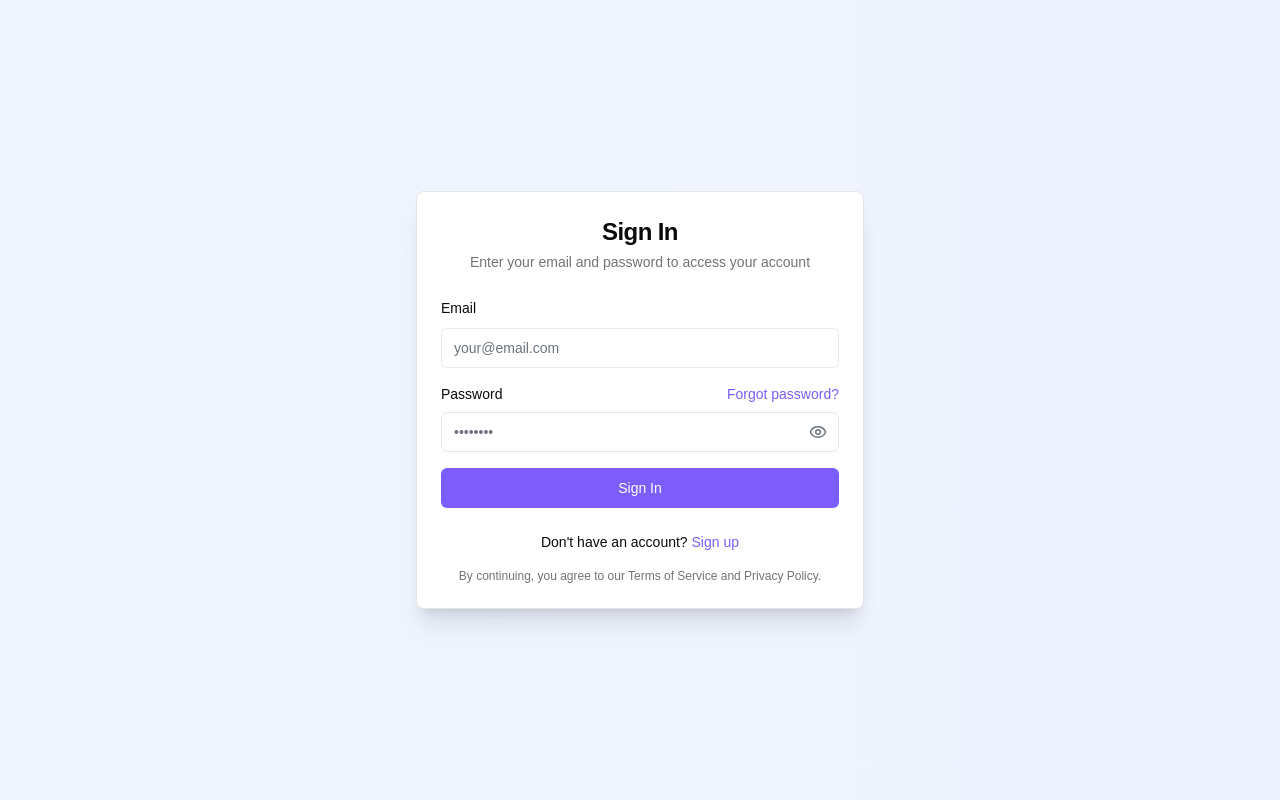
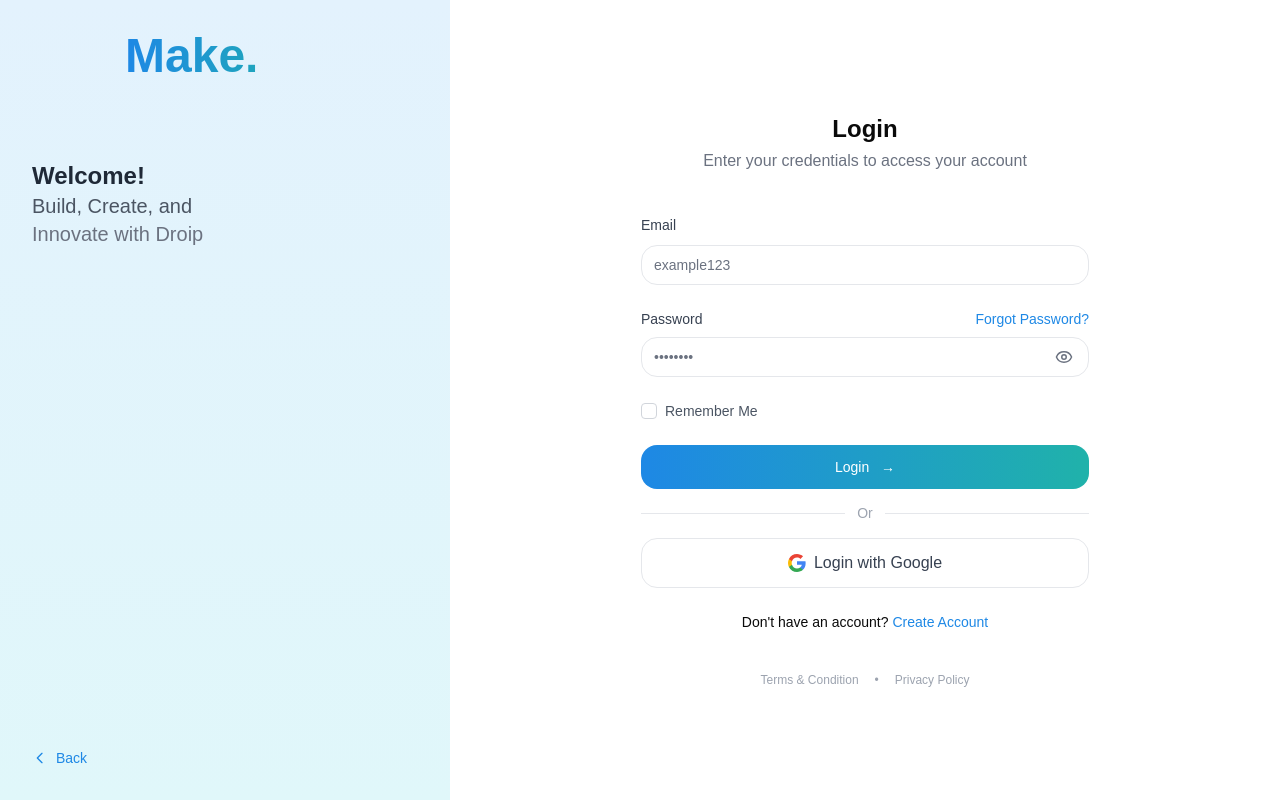
Before and after one commit to mattparisien/canva-clone, a Next.js app: page /signin in a window 1280 px wide. Built offline with nearby package versions, Linux system fonts and the light colour scheme; no server answers.

Commit message:
Make signin

```diff
--- a/app/(routes)/(auth)/signin/page.tsx
+++ b/app/(routes)/(auth)/signin/page.tsx
@@ -6,10 +6,11 @@ import Link from "next/link";
 import { signIn } from "next-auth/react";
 import { Button } from "@components/ui/button";
 import { Input } from "@components/ui/input";
-import { Card, CardContent, CardDescription, CardFooter, CardHeader, CardTitle } from "@components/ui/card";
+import { Checkbox } from "@components/ui/checkbox";
 import { Label } from "@components/ui/label";
 import { Alert, AlertDescription } from "@components/ui/alert";
 import { Eye, EyeOff } from "lucide-react";
+import Image from "next/image";
 
 export default function SignIn() {
   const router = useRouter();
@@ -18,6 +19,7 @@ export default function SignIn() {
   const [isLoading, setIsLoading] = useState(false);
   const [error, setError] = useState("");
   const [showPassword, setShowPassword] = useState(false);
+  const [rememberMe, setRememberMe] = useState(false);
 
   // Get return URL from query parameter
   const searchParams = new URLSearchParams(
@@ -38,7 +40,37 @@ export default function SignIn() {
       });
 
       if (result?.error) {
-        setError(result.error || "Failed to sign in");
+
+        let msg;
+
+        switch (result.error) {
+          case "CredentialsSignin":
+            msg = "Invalid email or password";
+            break;
+          case "OAuthAccountNotLinked":
+            msg = "This account is linked to another provider. Please use that provider to sign in.";
+            break;
+          case "OAuthCallbackError":
+            msg = "An error occurred during the OAuth callback. Please try again.";
+            break;
+          case "OAuthCreateAccount":
+            msg = "An error occurred while creating the account. Please try again.";
+            break;
+          case "OAuthSignIn":
+            msg = "An error occurred during the OAuth sign-in. Please try again.";
+            break;
+          case "OAuthSignOut":
+            msg = "An error occurred during the OAuth sign-out. Please try again.";
+            break;
+          case "OAuthTokenError":
+            msg = "An error occurred while retrieving the OAuth token. Please try again.";
+            break;
+          default:
+            msg = "An unknown error occurred. Please try again.";
+        }
+
+
+        setError(msg || "Failed to sign in");
       } else {
         router.push(returnUrl);
       }
@@ -50,43 +82,70 @@ export default function SignIn() {
   };
 
   return (
-    <div className="flex min-h-screen items-center justify-center bg-gradient-to-r from-blue-50 to-indigo-50 p-4">
-      <Card className="w-full max-w-md shadow-xl">
-        <CardHeader className="space-y-1">
-          <CardTitle className="text-2xl font-bold text-center">Sign In</CardTitle>
-          <CardDescription className="text-center">
-            Enter your email and password to access your account
-          </CardDescription>
-        </CardHeader>
-        <CardContent>
-          <form onSubmit={handleSubmit} className="space-y-4">
+    <div className="flex h-screen">
+      {/* Left sidebar with gradient background and logo */}
+      <div className="hidden md:flex w-[450px] flex-col items-center justify-center bg-gradient-to-b from-brand-blue-light to-brand-teal-light p-8">
+        <div className="w-full max-w-[200px] mb-20">
+          <h1 className="text-5xl font-bold text-transparent bg-clip-text bg-gradient-to-r from-brand-blue to-brand-teal">
+            Make.
+          </h1>
+        </div>
+        <div className="text-left w-full">
+          <h2 className="text-2xl font-bold text-gray-800">Welcome!</h2>
+          <p className="text-xl text-gray-600">Build, Create, and</p>
+          <p className="text-xl text-gray-500">Innovate with Droip</p>
+        </div>
+        <div className="mt-auto w-full">
+          <button
+            onClick={() => router.back()}
+            className="flex items-center text-sm font-medium text-brand-blue hover:text-brand-teal"
+          >
+            <svg className="mr-2 h-4 w-4" fill="none" viewBox="0 0 24 24" stroke="currentColor">
+              <path strokeLinecap="round" strokeLinejoin="round" strokeWidth={2} d="M15 19l-7-7 7-7" />
+            </svg>
+            Back
+          </button>
+        </div>
+      </div>
+
+      {/* Right side with login form */}
+      <div className="flex flex-1 items-center justify-center p-6">
+        <div className="w-full max-w-md">
+          <div className="text-center mb-10">
+            <h1 className="text-2xl font-bold mb-1">Login</h1>
+            <p className="text-gray-500">Enter your credentials to access your account</p>
+          </div>
+
+          <form onSubmit={handleSubmit} className="space-y-6">
             {error && (
-              <Alert variant="destructive">
+              <Alert variant="destructive" className="mb-6">
                 <AlertDescription>{error}</AlertDescription>
               </Alert>
             )}
+
             <div className="space-y-2">
-              <Label htmlFor="email">Email</Label>
+              <Label htmlFor="email" className="text-gray-700">Email</Label>
               <Input
                 id="email"
                 type="email"
-                placeholder="your@email.com"
+                placeholder="example123"
                 value={email}
                 onChange={(e) => setEmail(e.target.value)}
                 required
                 disabled={isLoading}
-                className="w-full"
+                className="w-full rounded-2xl"
                 autoComplete="email"
               />
             </div>
+
             <div className="space-y-2">
               <div className="flex justify-between items-center">
-                <Label htmlFor="password">Password</Label>
+                <Label htmlFor="password" className="text-gray-700">Password</Label>
                 <Link
                   href="/forgot-password"
-                  className="text-sm text-primary hover:underline"
+                  className="text-sm text-brand-blue hover:text-brand-teal"
                 >
-                  Forgot password?
+                  Forgot Password?
                 </Link>
               </div>
               <div className="relative">
@@ -98,13 +157,13 @@ export default function SignIn() {
                   onChange={(e) => setPassword(e.target.value)}
                   required
                   disabled={isLoading}
-                  className="w-full pr-10"
+                  className="w-full rounded-2xl"
                   autoComplete="current-password"
                 />
                 <button
                   type="button"
                   onClick={() => setShowPassword(!showPassword)}
-                  className="absolute right-3 top-1/2 transform -translate-y-1/2 text-gray-500"
+                  className="absolute right-4 top-1/2 transform -translate-y-1/2 text-gray-500"
                   tabIndex={-1}
                 >
                   {showPassword ? (
@@ -115,27 +174,77 @@ export default function SignIn() {
                 </button>
               </div>
             </div>
+
+            <div className="flex items-center">
+              <div className="flex items-center space-x-2">
+                <Checkbox
+                  id="remember"
+                  checked={rememberMe}
+                  onCheckedChange={(checked) => setRememberMe(!!checked)}
+                />
+                <label
+                  htmlFor="remember"
+                  className="text-sm text-gray-600"
+                >
+                  Remember Me
+                </label>
+              </div>
+            </div>
+
             <Button
               type="submit"
-              className="w-full"
+              className="w-full rounded-2xl bg-gradient-to-r from-brand-blue to-brand-teal hover:from-brand-blue-dark hover:to-brand-teal-dark text-white font-medium py-3 h-auto"
               disabled={isLoading}
             >
-              {isLoading ? "Signing in..." : "Sign In"}
+              {isLoading ? (
+                <div className="flex items-center justify-center">
+                  <svg className="animate-spin -ml-1 mr-2 h-4 w-4 text-white" xmlns="http://www.w3.org/2000/svg" fill="none" viewBox="0 0 24 24">
+                    <circle className="opacity-25" cx="12" cy="12" r="10" stroke="currentColor" strokeWidth="4"></circle>
+                    <path className="opacity-75" fill="currentColor" d="M4 12a8 8 0 018-8V0C5.373 0 0 5.373 0 12h4zm2 5.291A7.962 7.962 0 014 12H0c0 3.042 1.135 5.824 3 7.938l3-2.647z"></path>
+                  </svg>
+                  <span>Signing in...</span>
+                </div>
+              ) : (
+                <span>Login <span className="ml-2">→</span></span>
+              )}
             </Button>
+
+            <div className="relative flex items-center justify-center my-6">
+              <hr className="w-full border-gray-200" />
+              <span className="absolute bg-white px-3 text-sm text-gray-400">Or</span>
+            </div>
+
+            <button
+              type="button"
+              className="w-full flex items-center justify-center gap-2 bg-white border border-gray-200 rounded-2xl py-3 text-gray-700 font-medium hover:bg-gray-50 transition-colors"
+              onClick={() => signIn("google", { callbackUrl: returnUrl })}
+            >
+              <svg width="18" height="18" viewBox="0 0 18 18" fill="none" xmlns="http://www.w3.org/2000/svg">
+                <path fill="#4285F4" d="M17.64 9.2c0-.637-.057-1.251-.164-1.84H9v3.481h4.844c-.209 1.125-.843 2.078-1.796 2.717v2.258h2.908c1.702-1.567 2.684-3.874 2.684-6.615z"></path>
+                <path fill="#34A853" d="M9 18c2.43 0 4.467-.806 5.956-2.18l-2.908-2.259c-.806.54-1.837.86-3.048.86-2.344 0-4.328-1.584-5.036-3.711H.957v2.332A8.997 8.997 0 0 0 9 18z"></path>
+                <path fill="#FBBC05" d="M3.964 10.71A5.41 5.41 0 0 1 3.682 9c0-.593.102-1.17.282-1.71V4.958H.957A8.996 8.996 0 0 0 0 9c0 1.452.348 2.827.957 4.042l3.007-2.332z"></path>
+                <path fill="#EA4335" d="M9 3.58c1.321 0 2.508.454 3.44 1.345l2.582-2.58C13.463.891 11.426 0 9 0A8.997 8.997 0 0 0 .957 4.958L3.964 7.29C4.672 5.163 6.656 3.58 9 3.58z"></path>
+              </svg>
+              Login with Google
+            </button>
+
+            <div className="text-center text-sm mt-6">
+              Don't have an account?{" "}
+              <Link href="/signup" className="text-brand-blue font-medium hover:text-brand-teal">
+                Create Account
+              </Link>
+            </div>
           </form>
-        </CardContent>
-        <CardFooter className="flex flex-col space-y-4">
-          <div className="text-center text-sm">
-            Don't have an account?{" "}
-            <Link href="/signup" className="text-primary hover:underline">
-              Sign up
-            </Link>
+
+          <div className="mt-10 text-center text-xs text-gray-400">
+            <div className="flex justify-center space-x-4">
+              <Link href="/terms" className="hover:text-gray-600">Terms & Condition</Link>
+              <span>•</span>
+              <Link href="/privacy" className="hover:text-gray-600">Privacy Policy</Link>
+            </div>
           </div>
-          <div className="text-center text-xs text-muted-foreground">
-            By continuing, you agree to our Terms of Service and Privacy Policy.
-          </div>
-        </CardFooter>
-      </Card>
+        </div>
+      </div>
     </div>
   );
 }
--- a/app/components/ui/checkbox.tsx
+++ b/app/components/ui/checkbox.tsx
@@ -12,7 +12,7 @@ const Checkbox = React.forwardRef<
   <CheckboxPrimitive.Root
     ref={ref}
     className={cn(
-      "peer h-4 w-4 shrink-0 rounded-sm border border-primary ring-offset-background focus-visible:outline-none focus-visible:ring-2 focus-visible:ring-ring focus-visible:ring-offset-2 disabled:cursor-not-allowed disabled:opacity-50 data-[state=checked]:bg-primary data-[state=checked]:text-primary-foreground",
+      "peer h-4 w-4 shrink-0 rounded-sm border border-gray-300 ring-offset-background focus-visible:outline-none focus-visible:ring-2 focus-visible:ring-brand-blue focus-visible:ring-offset-2 disabled:cursor-not-allowed disabled:opacity-50 data-[state=checked]:bg-brand-blue data-[state=checked]:text-white",
       className
     )}
     {...props}
--- a/app/components/ui/input.tsx
+++ b/app/components/ui/input.tsx
@@ -9,7 +9,7 @@ const Input = React.forwardRef<HTMLInputElement, InputProps>(({ className, type,
     <input
       type={type}
       className={cn(
-        "flex h-10 w-full rounded-md border border-gray-200 bg-white px-3 py-2 text-sm ring-offset-white file:border-0 file:bg-transparent file:text-sm file:font-medium placeholder:text-gray-500 focus-visible:outline-none focus-visible:ring-2 focus-visible:ring-primary focus-visible:ring-offset-2 disabled:cursor-not-allowed disabled:opacity-50",
+        "flex h-10 w-full rounded-md border border-gray-200 bg-white px-3 py-2 text-sm ring-offset-white file:border-0 file:bg-transparent file:text-sm file:font-medium placeholder:text-gray-500 focus-visible:outline-none focus-visible:ring-2 focus-visible:ring-brand-blue focus-visible:ring-offset-2 disabled:cursor-not-allowed disabled:opacity-50",
         className,
       )}
       ref={ref}
--- a/tailwind.config.ts
+++ b/tailwind.config.ts
@@ -24,6 +24,19 @@ const config: Config = {
         ring: "hsl(var(--ring))",
         background: "hsl(var(--background))",
         foreground: "hsl(var(--foreground))",
+        // Brand colors
+        brand: {
+          blue: {
+            DEFAULT: "#1E88E5", // Our main blue color
+            light: "#E3F2FD",
+            dark: "#1565C0",
+          },
+          teal: {
+            DEFAULT: "#20B2AA", // Our main teal color
+            light: "#E0F7FA",
+            dark: "#00796B",
+          }
+        },
         primary: {
           DEFAULT: "#7C5DFA",
           foreground: "#ffffff",
```
